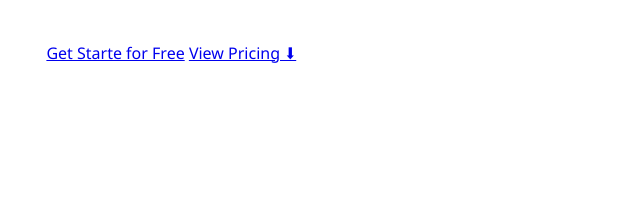
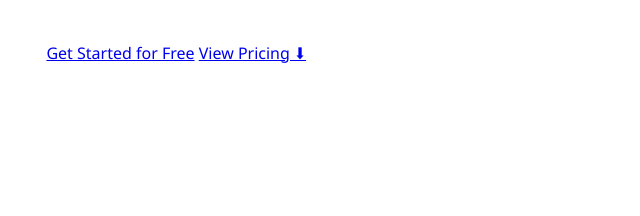
Before and after one commit to Atharvaa99/Pulse-Page-, a plain HTML site: page index.html in a window 1280 px wide. Shown: the part 534-750 px from the top of the page, 0-640 px from the left. Drawn offline with Linux system fonts and the light colour scheme.

Commit message:
phase 1 fixes

```diff
--- a/index.html
+++ b/index.html
@@ -24,7 +24,7 @@
                         Built for modern teams that move fast</p>
                 </div>
                 <div class="cta">
-                    <a href="#">Get Starte for Free</a>
+                    <a href="#">Get Started for Free</a>
                     <a href="#">View Pricing ⬇</a>
                 </div>
             </div>
--- a/styles.css
+++ b/styles.css
@@ -66,5 +66,6 @@ body {
 .hero-visual img {
     width: clamp(300px, 90vw, 40cqi);
     height: clamp(500px, 90vh, 800px);
+    min-height: 400px;
     border-radius: var(--rad);
 }
```
